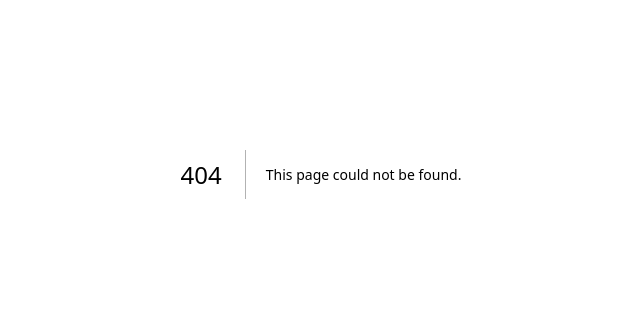
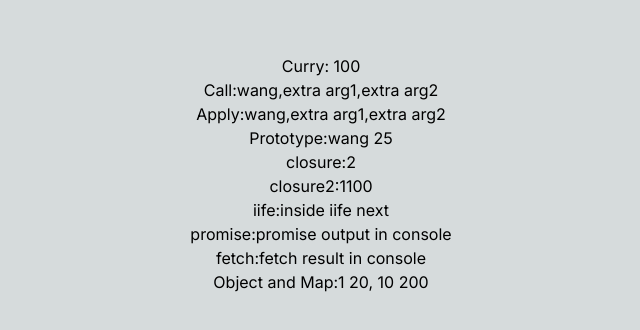
Before and after one commit to larrywong98/UIWidgets, a Next.js app in the folder widget-next/: page /javascript in a window 1280 px wide. Before the commit this address had no page. Shown: the part 226-556 px from the top of the page, without its empty margins (319-959 px from the left). Built offline with nearby package versions, Linux system fonts and the light colour scheme; no server answers.

Commit message:
add javascript

```diff
--- /dev/null
+++ b/widget-next/app/javascript/page.tsx
@@ -0,0 +1,178 @@
+"use client";
+const Page = () => {
+  const func1 = () => {
+    const multiply = (a: number) => {
+      return (b: number) => {
+        return (c: number) => {
+          return a * b * c;
+        };
+      };
+    };
+    return multiply(2)(10)(5);
+  };
+  const func2 = () => {
+    type objType = {
+      name: string;
+    };
+    const obj = { name: "wang" };
+    function showName(this: objType, ...str: Array<string>) {
+      return this.name + "," + str;
+    }
+    return showName.call(obj, "extra arg1", "extra arg2");
+  };
+  const func3 = () => {
+    type objType = {
+      name: string;
+    };
+    const obj = { name: "wang" };
+    function showName(this: objType, str: Array<string>) {
+      return this.name + "," + str;
+    }
+    return showName.call(obj, ["extra arg1", "extra arg2"]);
+  };
+  const func4 = () => {
+    type EmployeeType = {
+      name: string;
+      age: number;
+    };
+    function Employee(this: EmployeeType, name: string, age: number) {
+      this.name = name;
+      this.age = age;
+    }
+    Employee.prototype.getName = function () {
+      return this.name;
+    };
+    Employee.prototype.getAge = function () {
+      return this.age;
+    };
+    const employee = new (Employee as any)("wang", 25);
+    return employee.getName() + " " + employee.getAge();
+  };
+  const func5 = () => {
+    const outer = () => {
+      let value = 1;
+      return () => {
+        value++;
+        return value;
+      };
+    };
+    return outer()();
+  };
+  const func6 = () => {
+    function outer() {
+      let value = 10;
+      const double = () => {
+        return value ** 2;
+      };
+      function triple() {
+        return value ** 3;
+      }
+      return {
+        double,
+        triple,
+      };
+    }
+    return outer().double() + outer().triple();
+  };
+  const func7 = () => {
+    const namespace = (() => {
+      var value = "inside iife";
+      const getValue = () => {
+        return value;
+      };
+      const getNextValue = () => {
+        return value + " next";
+      };
+      return { getValue, getNextValue };
+    })();
+    return namespace.getNextValue();
+  };
+  const func8 = () => {
+    var value = 1;
+    const promise = new Promise((resolve, reject) => {
+      if (value === 1) {
+        resolve(1);
+      } else {
+        reject(value);
+      }
+    });
+    promise
+      .then((value) => {
+        console.log("then1", (value as number) + 10);
+        return (value as number) + 10;
+      })
+      .then((value) => {
+        console.log("then2", value + 100);
+        return value + 100;
+      })
+      .catch((error) => {
+        console.log("error", error);
+        return error - 100;
+      })
+      .then((value) => {
+        console.log("after catch " + value);
+      })
+      .finally(() => {
+        console.log("finally");
+      });
+    return "promise output in console";
+  };
+  const func9 = () => {
+    const fetchGithubUser = async () => {
+      const response = await fetch("https://api.github.com/users");
+      const data = await response.json();
+      console.log(data);
+    };
+    fetchGithubUser();
+    return "fetch result in console";
+  };
+  const func10 = () => {
+    type Obj1Type = {
+      value?: number;
+      age?: number;
+    };
+    const obj1: Obj1Type = {};
+    obj1["value"] = 1;
+    obj1.age = 20;
+    console.log(obj1);
+    const obj2 = new Map();
+    obj2.set("value", 10);
+    obj2.set("age", 200);
+    console.log(obj2);
+    return (
+      obj1.value +
+      " " +
+      obj1.age +
+      ", " +
+      obj2.get("value") +
+      " " +
+      obj2.get("age")
+    );
+  };
+  return (
+    <div
+      style={{
+        position: "fixed",
+        width: "100%",
+        height: "100%",
+        display: "flex",
+        flexDirection: "column",
+        justifyContent: "center",
+        alignItems: "center",
+      }}
+    >
+      <p>Curry: {func1()}</p>
+      <p> Call:{func2()}</p>
+      <p> Apply:{func3()}</p>
+      <p> Prototype:{func4()}</p>
+      <p> closure:{func5()}</p>
+      <p> closure2:{func6()}</p>
+      <p> iife:{func7()}</p>
+      <p> promise:{func8()}</p>
+      <p> fetch:{func9()}</p>
+      <p> Object and Map:{func10()}</p>
+    </div>
+  );
+};
+
+export default Page;
```
